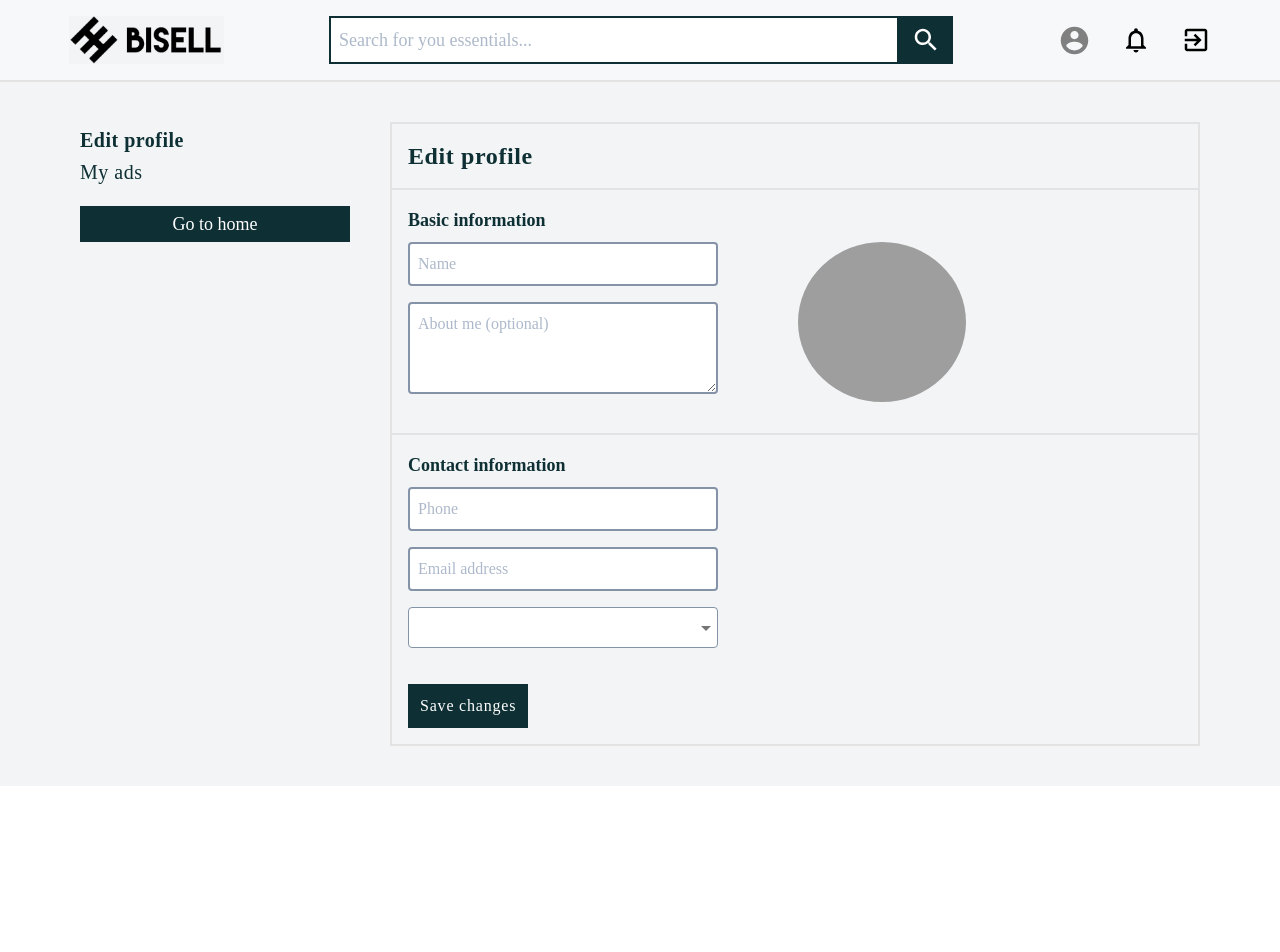
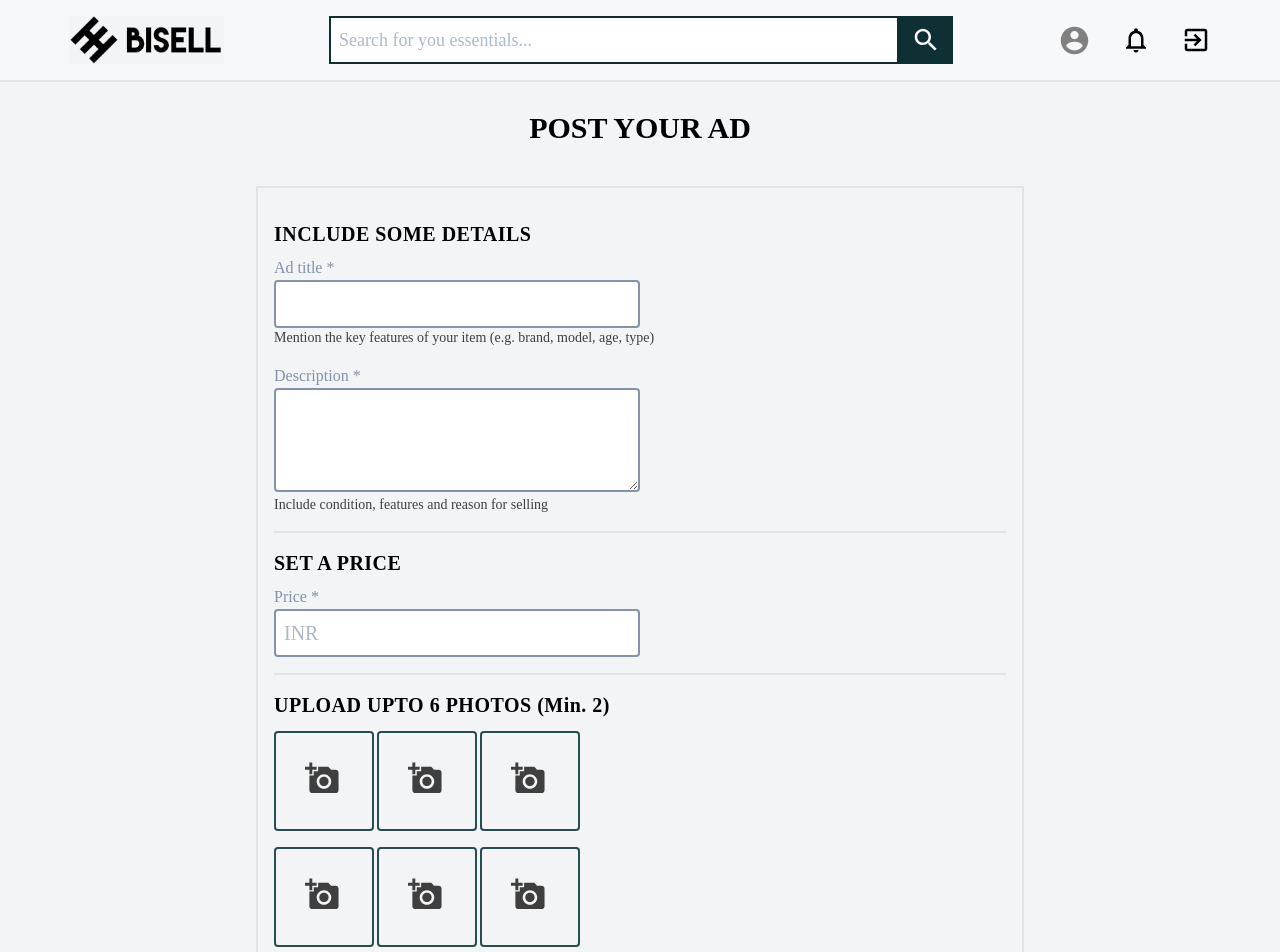
Before and after one commit to shiv0403/Bisell-frontend, a React (Create React App) app: page / in a window 1280 px wide. Shown: the top 952 px of the page. Before the commit the page ends 800 px from the top, so only its background shows below. Built offline with nearby package versions, Linux system fonts and the light colour scheme; grey boxes are pictures that could not be loaded.

Commit message:
post ad ui

```diff
--- a/package.json
+++ b/package.json
@@ -14,6 +14,7 @@
     "react-dom": "^16.8.0",
     "react-responsive-carousel": "^3.2.23",
     "react-scripts": "5.0.1",
+    "react-toastify": "^8.2.0",
     "web-vitals": "^2.1.4"
   },
   "scripts": {
--- a/src/App.js
+++ b/src/App.js
@@ -1,6 +1,7 @@
 import React from "react";
 import CustomButton from "./components/atoms/CustomButton/CustomButton";
 import CustomInput from "./components/atoms/CustomInput/CustomInput";
+import PhotoUpload from "./components/atoms/PhotoUpload/PhotoUpload";
 import AboutSeller from "./components/molecules/AboutAd/AboutSeller";
 import AdDetails from "./components/molecules/AboutAd/AdDetails";
 import ImageCarousel from "./components/molecules/AboutAd/ImageCarousel";
@@ -10,6 +11,7 @@ import MyAdCard from "./components/molecules/MyAdCard/MyAdCard";
 import Navbar from "./components/organisms/Navbar/Navbar";
 import AdPage from "./Pages/AdPage";
 import Home from "./Pages/Home";
+import PostAd from "./Pages/PostAd";
 import Profile from "./Pages/Profile";
 
 function App() {
@@ -20,8 +22,10 @@ function App() {
         {/* <Home /> */}
         <div>
           {/* <AdPage /> */}
-          <Profile />
+          {/* <Profile /> */}
           {/* <MyAdCard /> */}
+          {/* <PhotoUpload /> */}
+          <PostAd />
         </div>
       </div>
     </div>
--- /dev/null
+++ b/src/Pages/PostAd.jsx
@@ -0,0 +1,124 @@
+import React, { useState } from "react";
+import CustomButton from "../components/atoms/CustomButton/CustomButton";
+import CustomInput from "../components/atoms/CustomInput/CustomInput";
+import PhotoUpload from "../components/atoms/PhotoUpload/PhotoUpload";
+
+function PostAd() {
+  const [title, setTitle] = useState("");
+  const [desc, setDesc] = useState("");
+  const [price, setPrice] = useState("");
+
+  const [photo1, setPhoto1] = useState("");
+  const [photo2, setPhoto2] = useState("");
+  const [photo3, setPhoto3] = useState("");
+  const [photo4, setPhoto4] = useState("");
+  const [photo5, setPhoto5] = useState("");
+  const [photo6, setPhoto6] = useState("");
+
+  const handleFileChange = () => {};
+
+  return (
+    <div>
+      {/* title */}
+      <div className="text-center mt-7">
+        <h1 className="font-bold">POST YOUR AD</h1>
+      </div>
+
+      {/* main */}
+      <div className="w-60p mx-auto mt-10 border-2 border-offWhite p-4">
+        {/* details */}
+        <div className="border-b-2 border-offWhite py-4">
+          <div>
+            <h3 className="font-bold tracking-wide text-xl">
+              INCLUDE SOME DETAILS
+            </h3>
+          </div>
+
+          <div className="mt-2">
+            <CustomInput
+              label="Ad title *"
+              maxLength={70}
+              value={title}
+              onChange={(e) => setTitle(e.target.value)}
+              className="border-2 border-coolGray px-2 py-2 w-50p rounded text-xl"
+            />
+            <p className="text-gray text-sm">
+              Mention the key features of your item (e.g. brand, model, age,
+              type)
+            </p>
+          </div>
+
+          <div className="mt-4">
+            <label className="text-coolGray">Description *</label>
+            <br />
+            <textarea
+              maxLength={4096}
+              rows={3}
+              value={desc}
+              onChange={(e) => setDesc(e.target.value)}
+              className="border-2 border-coolGray px-2 py-2 w-50p rounded text-lg"
+            />
+            <p className="text-gray text-sm -mt-1">
+              Include condition, features and reason for selling
+            </p>
+          </div>
+        </div>
+
+        <div className="border-b-2 border-offWhite py-4">
+          <div>
+            <h3 className="font-bold tracking-wide text-xl">SET A PRICE</h3>
+          </div>
+          <div className="mt-2">
+            <CustomInput
+              label="Price *"
+              placeholder="INR"
+              value={price}
+              onChange={(e) => setPrice(e.target.value)}
+              className="border-2 border-coolGray px-2 py-2 w-50p rounded text-xl"
+            />
+          </div>
+        </div>
+
+        <div className="border-b-2 border-offWhite py-4">
+          <div>
+            <h3 className="font-bold tracking-wide text-xl">
+              UPLOAD UPTO 6 PHOTOS (Min. 2)
+            </h3>
+          </div>
+
+          {/* 6 photo uploads */}
+          <div className="grid grid-cols-3 gap-4 w-40p mt-3">
+            <div>
+              <PhotoUpload handleFileChange={handleFileChange} />
+            </div>
+            <div>
+              <PhotoUpload handleFileChange={handleFileChange} />
+            </div>
+            <div>
+              <PhotoUpload handleFileChange={handleFileChange} />
+            </div>
+            <div>
+              <PhotoUpload handleFileChange={handleFileChange} />
+            </div>
+            <div>
+              <PhotoUpload handleFileChange={handleFileChange} />
+            </div>
+            <div>
+              <PhotoUpload handleFileChange={handleFileChange} />
+            </div>
+          </div>
+        </div>
+
+        <div className="mt-4">
+          <CustomButton
+            text="Post now"
+            className="px-4 py-3 text-lg tracking-widest font-bold"
+            disabled={false}
+          />
+        </div>
+      </div>
+    </div>
+  );
+}
+
+export default PostAd;
--- /dev/null
+++ b/src/components/atoms/PhotoUpload/PhotoUpload.jsx
@@ -0,0 +1,75 @@
+import React, { useRef } from "react";
+import AddAPhotoIcon from "@material-ui/icons/AddAPhoto";
+import { errorToast } from "../../../utils/toast";
+
+function PhotoUpload({ img, handleFileChange }) {
+  const imgRef = useRef();
+
+  const checkFileSize = (event) => {
+    let files = event.target.files;
+    let size = 5242880;
+    let err = [];
+    let status = true;
+    for (let x = 0; x < files.length; x++) {
+      if (files[x].size > size) {
+        err[x] = "Plaese upload file of size less than 5MB\n";
+        status = false;
+      }
+    }
+    for (let z = 0; z < err.length; z++) {
+      errorToast(err[z]);
+      event.target.value = null;
+      status = false;
+    }
+    return status;
+  };
+
+  const checkMimeType = (event) => {
+    let files = event.target.files;
+    let err = [];
+
+    const types = ["image/png", "image/jpeg"];
+
+    let status = true;
+    for (let x = 0; x < files.length; x++) {
+      if (types.every((type) => files[x].type !== type)) {
+        err[x] = "Please upload image as JPG, JPEG or PNG\n";
+        status = false;
+      }
+    }
+
+    for (let z = 0; z < err.length; z++) {
+      errorToast(err[z]);
+      event.target.value = null;
+      status = false;
+    }
+    return status;
+  };
+
+  const fileChange = (e) => {
+    if (e.target.files.length > 0 && checkMimeType(e) && checkFileSize(e)) {
+      handleFileChange();
+    }
+  };
+
+  return (
+    <div
+      className="border-2 border-secondary rounded relative cursor-pointer"
+      style={{ height: "100px", width: "100px" }}
+      onClick={() => imgRef.current.click()}
+    >
+      <AddAPhotoIcon
+        className="text-gray absolute right-8 top-7"
+        fontSize="large"
+      />
+      <input
+        type="file"
+        className="hidden"
+        ref={imgRef}
+        onChange={fileChange}
+      />
+    </div>
+  );
+}
+
+export default PhotoUpload;
--- /dev/null
+++ b/src/utils/toast.js
@@ -0,0 +1,25 @@
+import { toast } from "react-toastify";
+
+export const successToast = (message, time = 5000) => {
+  toast.success(message, {
+    position: "top-center",
+    autoClose: time,
+    hideProgressBar: true,
+    closeOnClick: true,
+    pauseOnHover: false,
+    draggable: false,
+    progress: undefined,
+  });
+};
+
+export const errorToast = (message, time = 5000) => {
+  toast.error(message, {
+    position: "top-center",
+    autoClose: time,
+    hideProgressBar: true,
+    closeOnClick: true,
+    pauseOnHover: false,
+    draggable: false,
+    progress: undefined,
+  });
+};
--- a/tailwind.config.js
+++ b/tailwind.config.js
@@ -42,6 +42,7 @@ module.exports = {
       fontSize: {
         11: "11px",
         15: "15px",
+        20: "20px",
         30: "30px",
         40: "40px",
       },
@@ -49,6 +50,8 @@ module.exports = {
         "100p": "100%",
         "95p": "95%",
         "80p": "80%",
+        "70p": "70%",
+        "60p": "60%",
         "50p": "50%",
         "40p": "40%",
         "30p": "30%",
```
Also changed, not shown: 1 other file (tests, documents, lock files or other folders).
